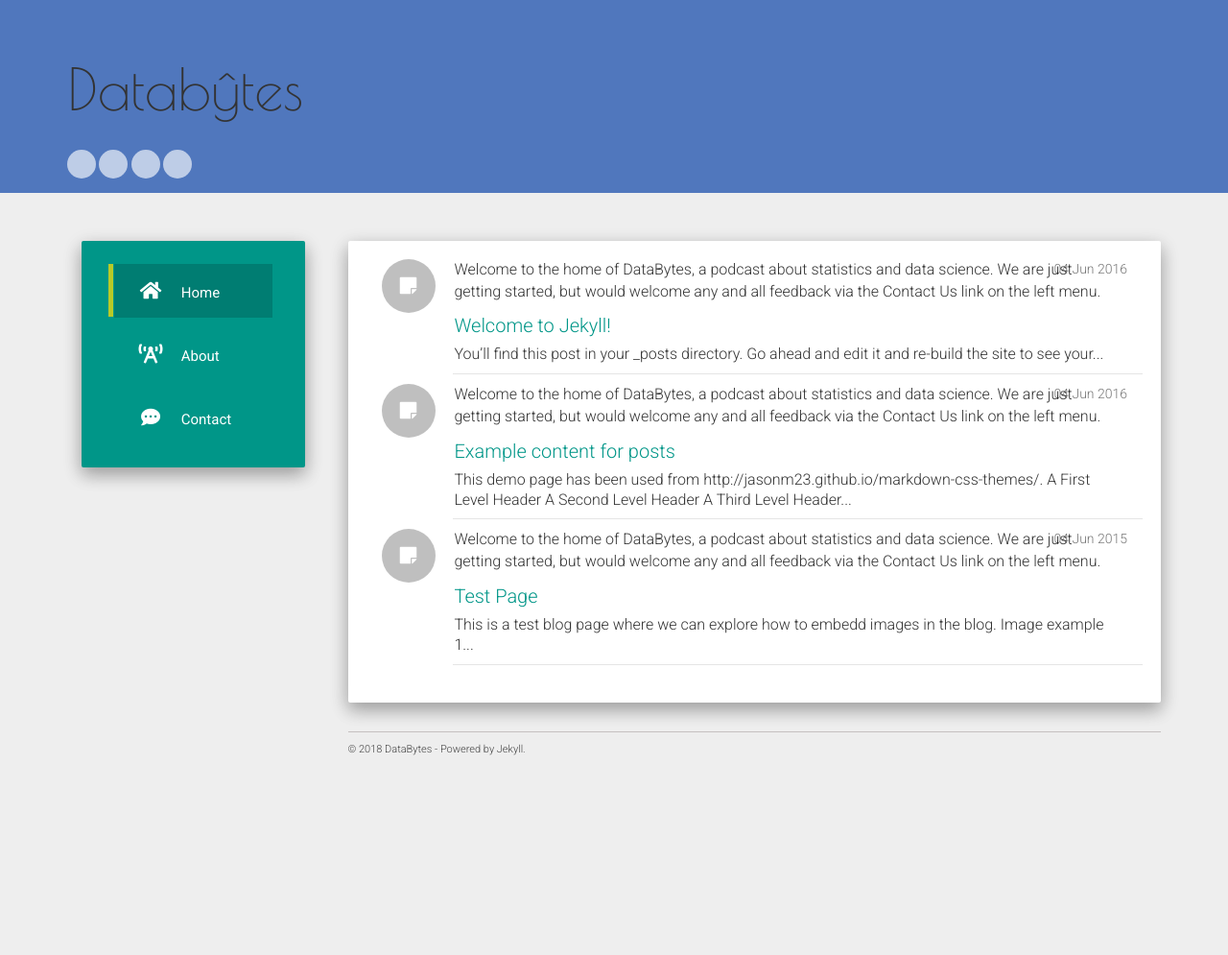
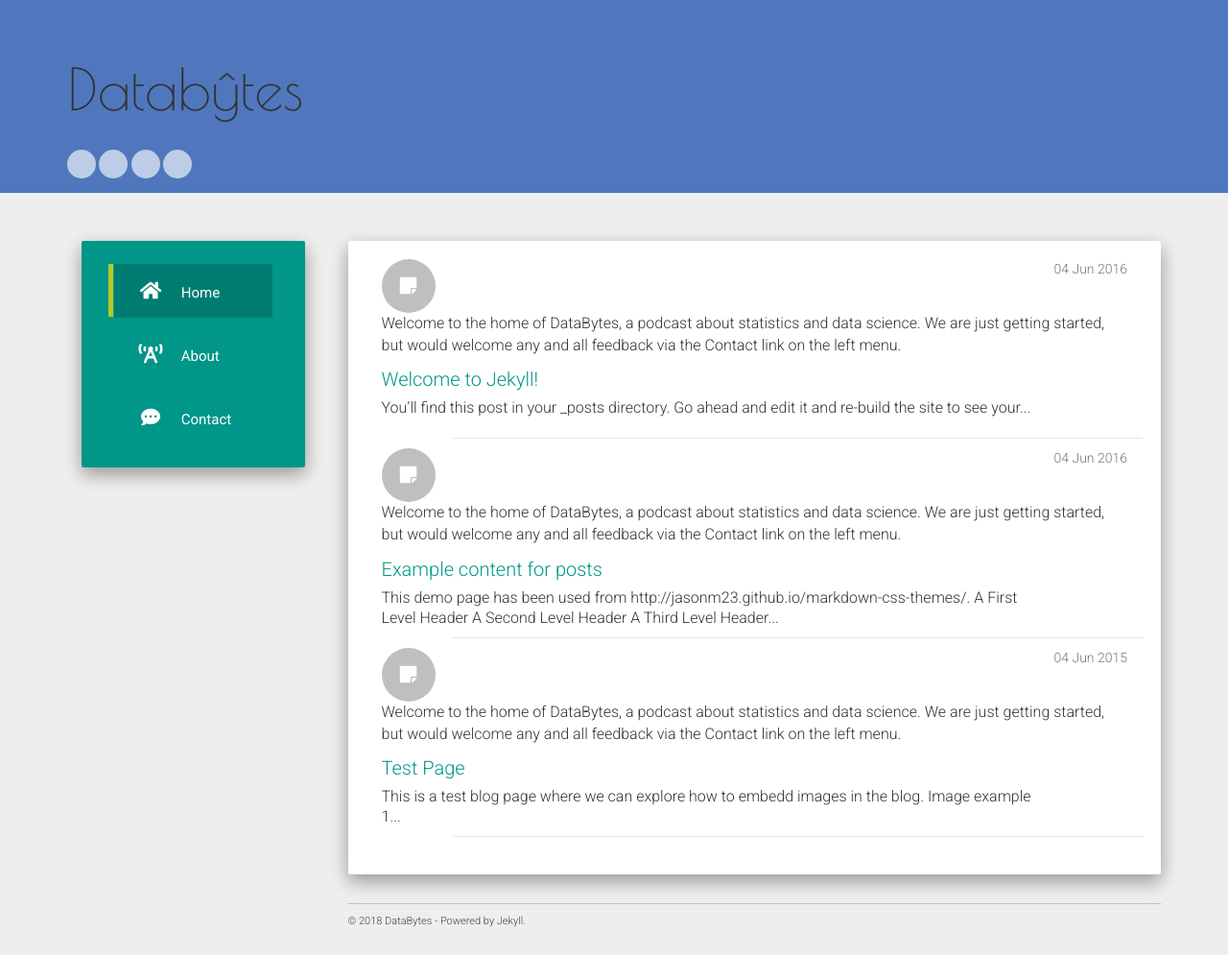
Before and after one commit to DataBytesPodcast/databytespodcast.github.io, a Jekyll site: the page built from index.html, in a window 1280 px wide. Shown: the whole page at 96% size. Built offline with Jekyll 4.4.1, drawn with Linux system fonts in a browser that asks for light colours; nearby versions of some CDN libraries; the list of posts is cut into pages by our own code; before the commit the page ends 900 px from its top, so only the background shows below that.

Commit message:
Updated homepage

```diff
--- a/index.html
+++ b/index.html
@@ -9,8 +9,9 @@
         <div class="row-action-primary">
           <i class="fa fa-sticky-note"></i>
         </div>
+        <p>Welcome to the home of DataBytes, a podcast about statistics and data science. We are just getting started, but would welcome any and all feedback via the Contact link on the left menu.</p>
         <div class="row-content">
-        <p>Welcome to the home of DataBytes, a podcast about statistics and data science. We are just getting started, but would welcome any and all feedback via the Contact Us link on the left menu.</p>
+
           <div class="least-content">{{ post.date | date_to_string }}</div>
           <h4 class="list-group-item-heading"><a href="{{ post.url | prepend: site.baseurl }}">{{ post.title }}</a></h4>
 
--- a/static/css/main.css
+++ b/static/css/main.css
@@ -55,7 +55,7 @@
     text-align: center;
     line-height: 20px;
     font-size: 20px;
-    color: #009688;
+    color: #5077BD;
     padding: 5px;
     width: 30px;
     height: 30px;
@@ -63,7 +63,7 @@
 }
 .icon:hover {
     color: rgba(255, 255, 255, 0.63);
-    background: #009688;
+    background: #5077BD;
 }
 .menu ul li {
     list-style: none;
```
